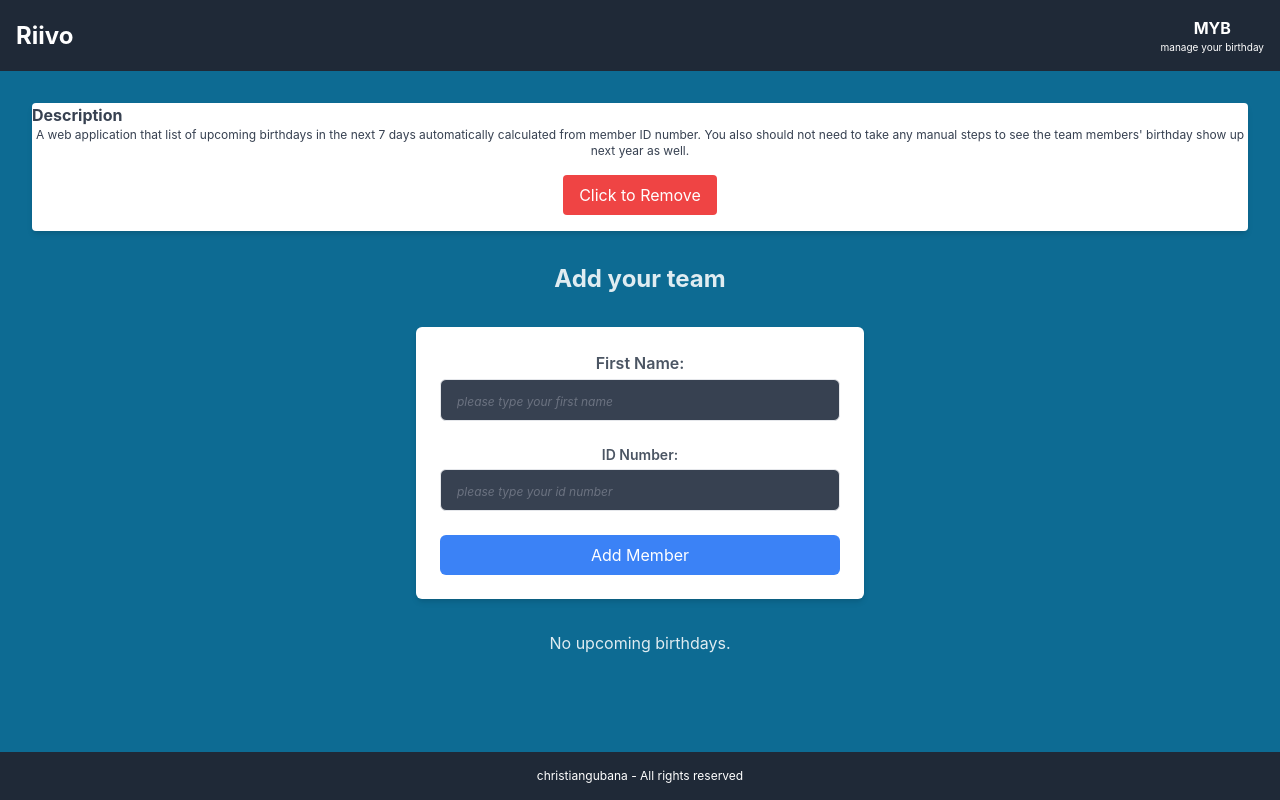
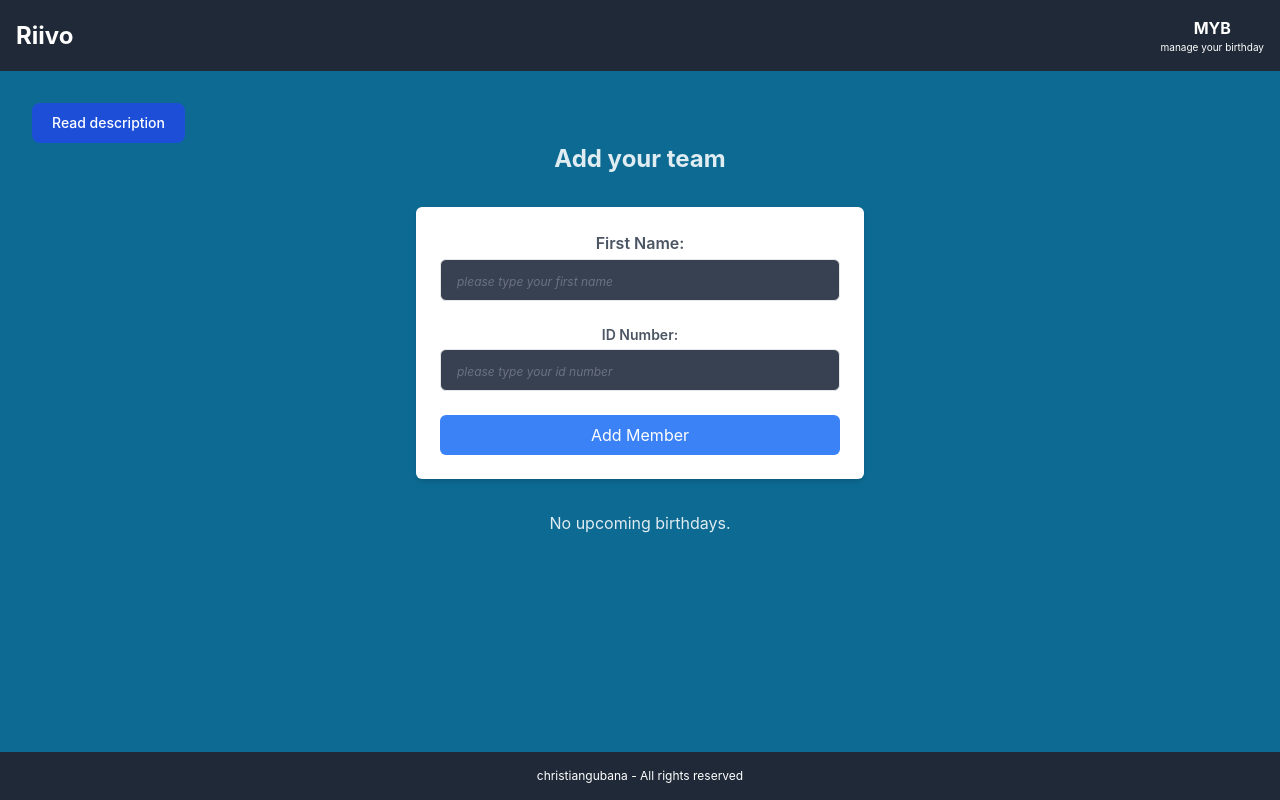
Before and after one commit to christiangubana/birthday-management, a React (Vite) app: page / in a window 1280 px wide. Built offline with nearby package versions, Linux system fonts and the light colour scheme.

Commit message:
update description component

```diff
--- a/src/components/Description.jsx
+++ b/src/components/Description.jsx
@@ -2,35 +2,86 @@
 
 const Description = () => {
   const [isContentVisible, setContentVisibility] = useState(true);
+  const [isModalVisible, setModalVisibility] = useState(false);
 
   const handleRemove = () => {
     setContentVisibility(false);
+    setModalVisibility(true);
+  };
+
+  const handleCloseModal = () => {
+    setModalVisibility(false);
   };
 
   return (
-    <div
-      className={`mb-8 text-gray-700 rounded shadow-md bg-white ${
-        isContentVisible ? "" : "hidden"
-      }`}
-    >
-      <h1 className="text-left font-bold">Description</h1>
-      <p className="text-xs font-normal">
-        A web application that list of upcoming birthdays in the next 7 days
-        automatically calculated from member ID number. You also should not need
-        to take any manual steps to see the team members' birthday show up next
-        year as well.
-      </p>
-      {isContentVisible && (
-        <div className="p-4">
+    <>
+      <div>
+        {isContentVisible && (
           <button
-            className="bg-red-500 text-white px-4 py-2 rounded hover:bg-red-600"
             onClick={handleRemove}
+            className="block text-white bg-blue-700 hover:bg-blue-800 focus:ring-4 focus:outline-none focus:ring-blue-300 font-medium rounded-lg text-sm px-5 py-2.5 text-center dark:bg-blue-600 dark:hover:bg-blue-700 dark:focus:ring-blue-800"
+            type="button"
           >
-            Click to Remove
+            Read description
           </button>
+        )}
+      </div>
+      {isModalVisible && (
+        <div
+          id="default-modal"
+          tabIndex="-1"
+          aria-hidden="true"
+          className="fixed top-0 right-0 left-0 z-50 flex items-center justify-center w-full h-full bg-black bg-opacity-30"
+        >
+          <div className="relative p-4 w-full max-w-2xl max-h-full overflow-y-auto bg-white rounded-lg shadow dark:bg-gray-700">
+            <div className="flex items-center justify-between p-4 md:p-5 border-b rounded-t dark:border-gray-600">
+              <h3 className="text-xl font-semibold text-gray-900 dark:text-white">
+                Description
+              </h3>
+              <button
+                type="button"
+                className="text-gray-400 bg-transparent hover:bg-gray-200 hover:text-gray-900 rounded-lg text-sm w-8 h-8 ms-auto inline-flex justify-center items-center dark:hover:bg-gray-600 dark:hover:text-white"
+                onClick={handleCloseModal}
+              >
+                <svg
+                  className="w-3 h-3"
+                  aria-hidden="true"
+                  xmlns="http://www.w3.org/2000/svg"
+                  fill="none"
+                  viewBox="0 0 14 14"
+                >
+                  <path
+                    stroke="currentColor"
+                    strokeLinecap="round"
+                    strokeLinejoin="round"
+                    strokeWidth="2"
+                    d="m1 1 6 6m0 0 6 6M7 7l6-6M7 7l-6 6"
+                  />
+                </svg>
+                <span className="sr-only">Close modal</span>
+              </button>
+            </div>
+            <div className="p-4 md:p-5 space-y-4">
+              <p className="text-xs leading-relaxed text-gray-500 dark:text-gray-400">
+                This is a web application that list of upcoming birthdays in the
+                next 7 days automatically calculated from member ID number. You
+                also should not need to take any manual steps to see the team
+                members' birthday show up next year as well.
+              </p>
+            </div>
+            <div className="flex items-center p-4 md:p-5 border-t border-gray-200 rounded-b dark:border-gray-600">
+              <button
+                onClick={handleCloseModal}
+                type="button"
+                className="ms-3 text-gray-500 bg-white hover:bg-gray-100 focus:ring-4 focus:outline-none focus:ring-blue-300 rounded-lg border border-gray-200 text-sm font-medium px-5 py-2.5 hover:text-gray-900 focus:z-10 dark:bg-gray-700 dark:text-gray-300 dark:border-gray-500 dark:hover:text-white dark:hover:bg-gray-600 dark:focus:ring-gray-600"
+              >
+                Close
+              </button>
+            </div>
+          </div>
         </div>
       )}
-    </div>
+    </>
   );
 };
 
--- a/src/index.css
+++ b/src/index.css
@@ -15,4 +15,10 @@
   text-rendering: optimizeLegibility;
   -webkit-font-smoothing: antialiased;
   -moz-osx-font-smoothing: grayscale;
+
+  /* background: linear-gradient(
+    -45deg,
+    rgba(147, 26, 222, 0.83) 0%,
+    rgba(28, 206, 234, 0.82) 100%
+  ); */
 }
```
